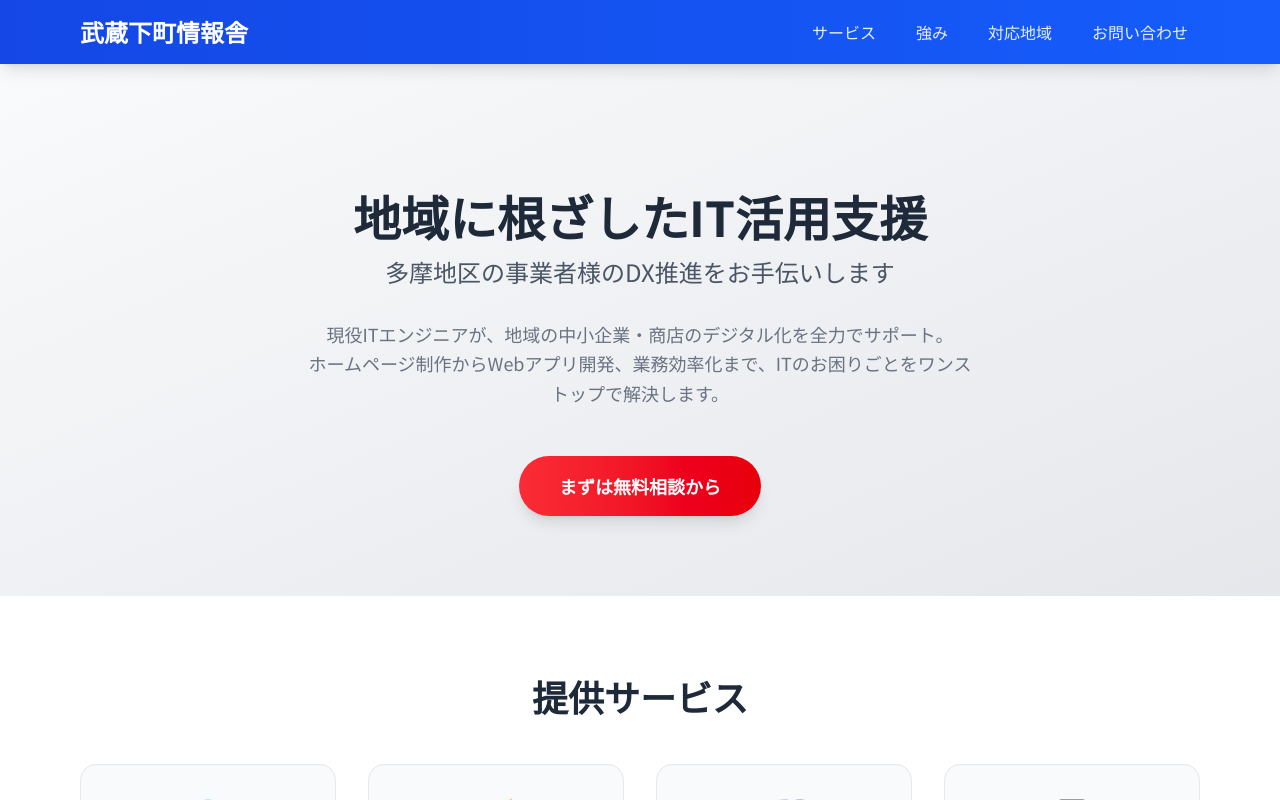
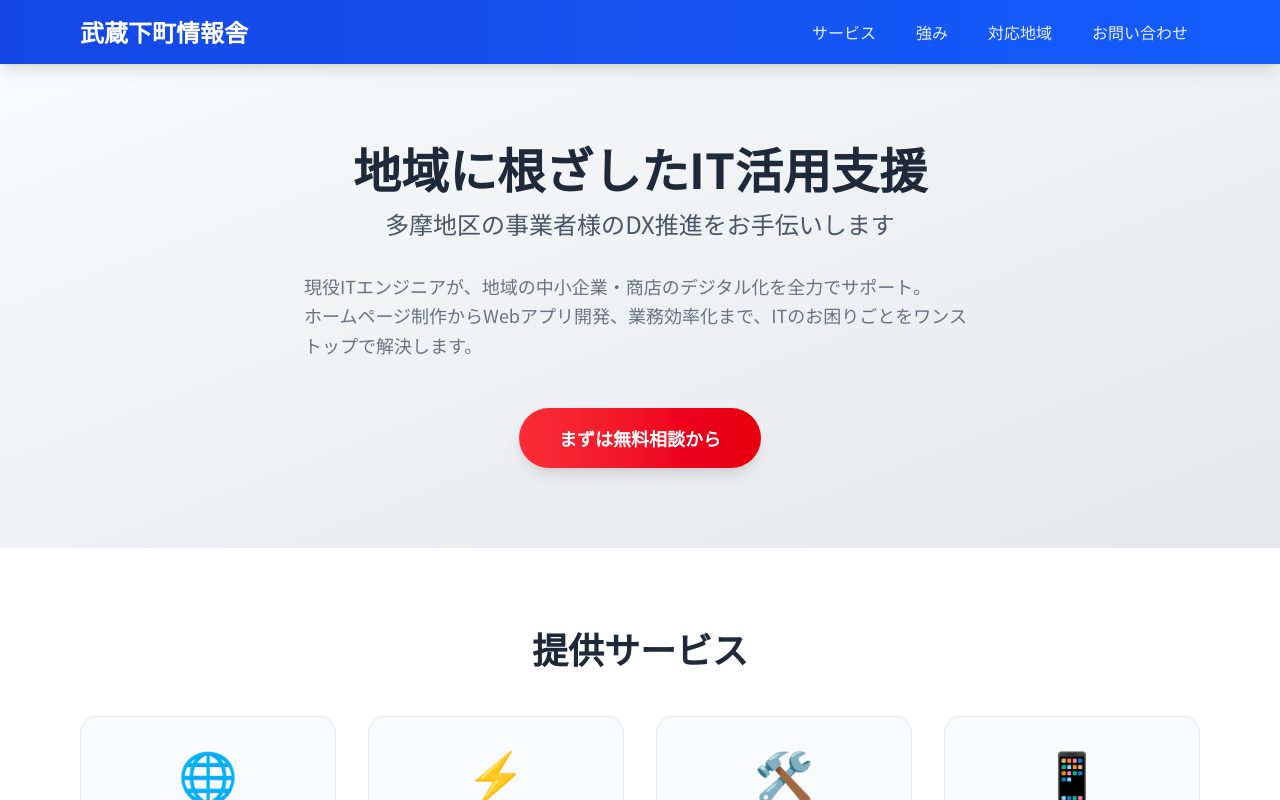
Before and after one commit to Musashi-Shitamachi-Info/shitamachi-it-hp, a Next.js app: page / in a window 1280 px wide. Shown: the top 800 px of the page. Built offline with nearby package versions, Linux system fonts and the light colour scheme.

Commit message:
ヒーローのスタイル修正

```diff
--- a/src/app/page.tsx
+++ b/src/app/page.tsx
@@ -2,15 +2,23 @@ export default function Home() {
   return (
     <main>
       {/* Hero Section */}
-      <section className="bg-gradient-to-br from-gray-50 to-gray-200 pt-32 pb-20 text-center">
+      <section className="bg-gradient-to-br from-gray-50 to-gray-200 py-20">
         <div className="max-w-6xl mx-auto px-4">
-          <h1 className="text-4xl md:text-5xl font-bold text-gray-800 mb-4">地域に根ざしたIT活用支援</h1>
-          <p className="text-xl md:text-2xl text-gray-600 mb-8">多摩地区の事業者様のDX推進をお手伝いします</p>
+          <h1 className="text-4xl md:text-5xl font-bold text-gray-800 mb-4 text-center">
+            <span className="inline-block">地域に根ざした</span>
+            <span className="inline-block">IT活用支援</span>
+          </h1>
+          <p className="text-xl md:text-2xl text-gray-600 mb-8 text-center">
+            <span className="inline-block">多摩地区の事業者様の</span>
+            <span className="inline-block">DX推進をお手伝いします</span>
+          </p>
           <p className="text-lg text-gray-500 max-w-2xl mx-auto mb-12 leading-relaxed">
             現役ITエンジニアが、地域の中小企業・商店のデジタル化を全力でサポート。
-            <br className="hidden md:block" />
+            <br className="hidden sm:block" />
             ホームページ制作からWebアプリ開発、業務効率化まで、ITのお困りごとをワンストップで解決します。
           </p>
+        </div>
+        <div className="text-center">
           <a
             href="#contact"
             className="inline-block bg-gradient-to-r from-red-500 to-red-600 text-white px-10 py-4 rounded-full text-lg font-bold hover:shadow-xl hover:-translate-y-1 transition-all duration-300 shadow-lg"
```
